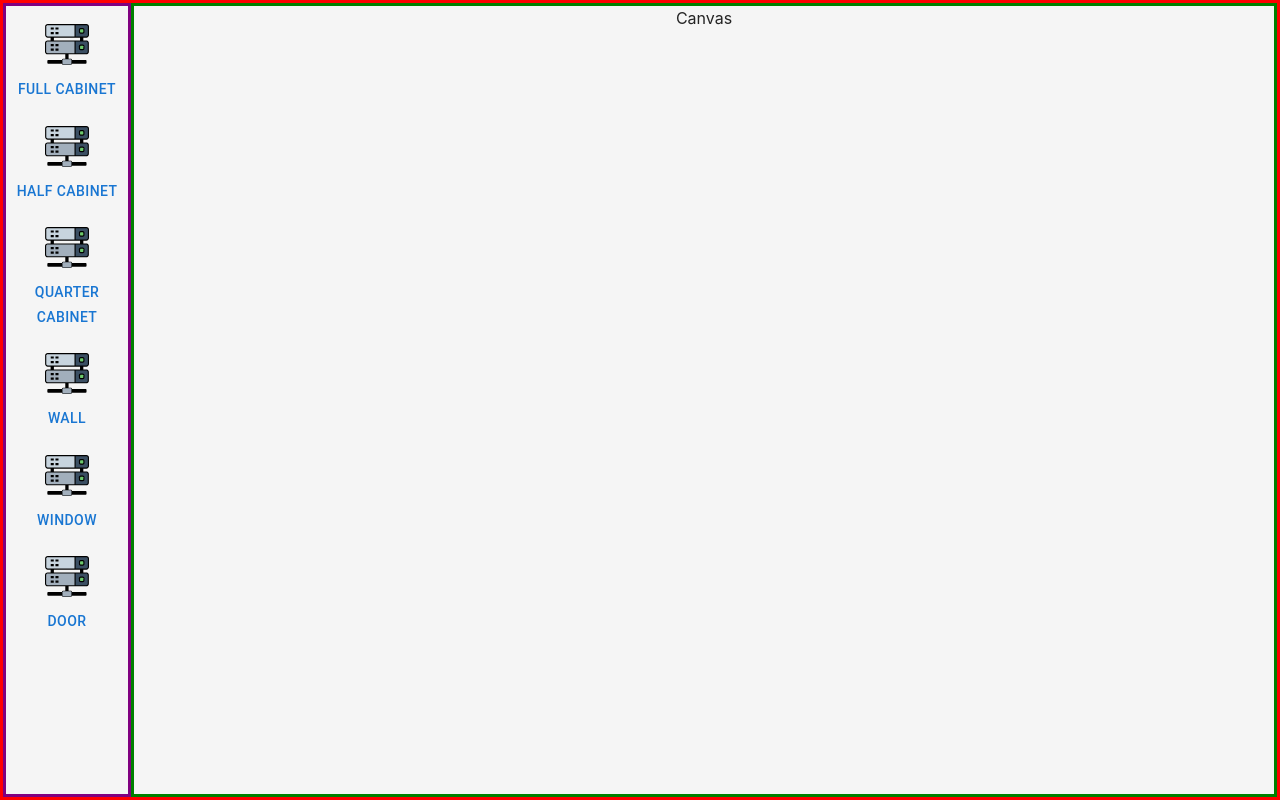
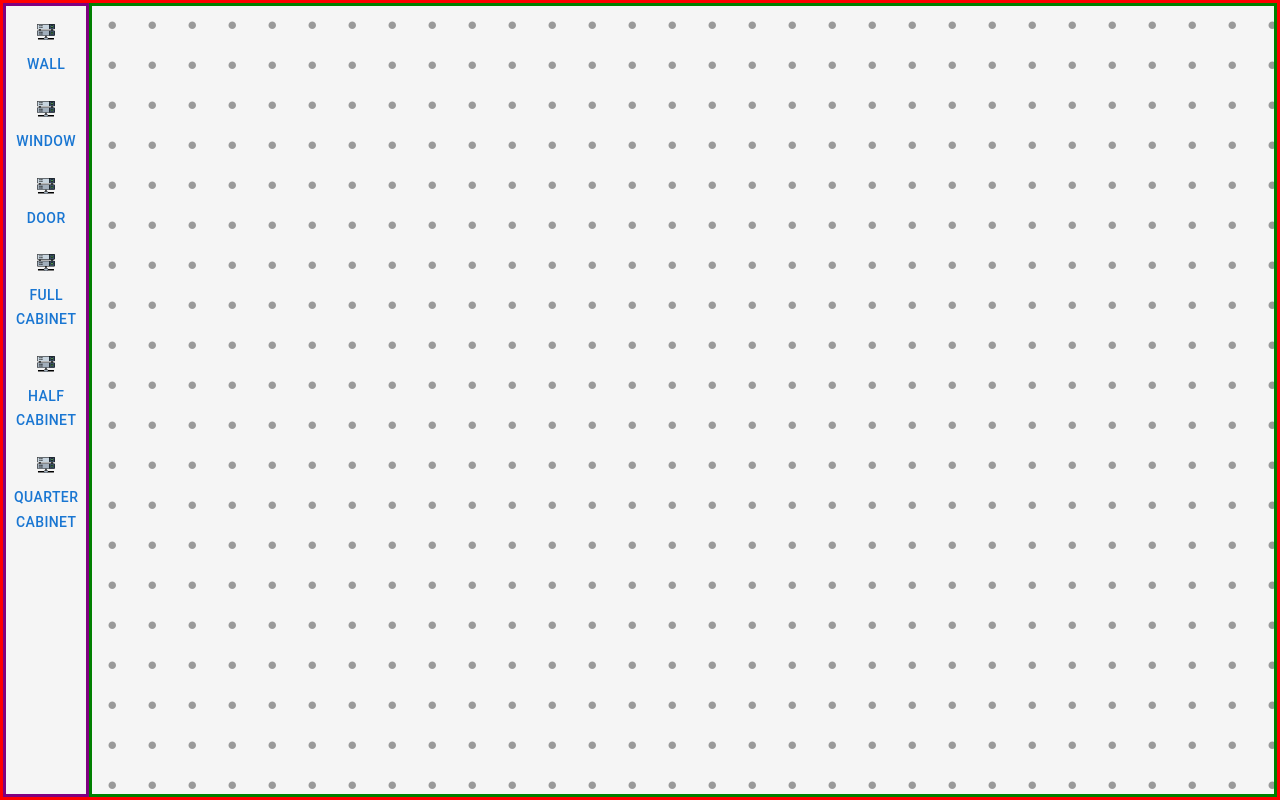
Before and after one commit to royhadad/server-room-dnd, a React (Vite) app: page / in a window 1280 px wide. Built offline with nearby package versions, Linux system fonts and the light colour scheme.

Commit message:
feat: render the canvas - grid of dots

```diff
--- a/src/EditPage/Canvas.tsx
+++ b/src/EditPage/Canvas.tsx
@@ -1,14 +1,59 @@
 import { css } from "@emotion/react";
+import React from "react";
 
-export const Canvas: React.FC = () => {
+interface CanvasProps {
+  selectedToolId: string | null;
+}
+
+const NUMBER_OF_DOTS = 100;
+const GAP_BETWEEN_DOTS_IN_PIXELS = 40;
+const arrayOfLength100 = Array.from({ length: NUMBER_OF_DOTS });
+
+export const Canvas: React.FC<CanvasProps> = () => {
   return (
     <div
       css={css`
         border: 3px solid green;
-        flex-grow: 1;
+        overflow: hidden;
       `}
     >
-      Canvas
+      <div
+        css={css`
+          width: 100%;
+          height: 100%;
+          overflow: auto;
+          display: grid;
+          grid-template-rows: repeat(
+            ${NUMBER_OF_DOTS},
+            ${GAP_BETWEEN_DOTS_IN_PIXELS}px
+          );
+        `}
+      >
+        {arrayOfLength100.map((_, rowIndex) => (
+          <div
+            key={rowIndex}
+            css={css`
+              display: grid;
+              grid-template-columns: repeat(
+                ${NUMBER_OF_DOTS},
+                ${GAP_BETWEEN_DOTS_IN_PIXELS}px
+              );
+            `}
+          >
+            {arrayOfLength100.map((_, columnIndex) => (
+              <div
+                key={columnIndex}
+                css={css`
+                  font-size: 24px;
+                  color: #999999;
+                `}
+              >
+                •
+              </div>
+            ))}
+          </div>
+        ))}
+      </div>
     </div>
   );
 };
--- a/src/EditPage/EditPage.tsx
+++ b/src/EditPage/EditPage.tsx
@@ -1,8 +1,11 @@
+import React, { useState } from "react";
 import { css } from "@emotion/react";
 import { Canvas } from "./Canvas.tsx";
 import { Toolbar } from "./Toolbar.tsx";
 
 export const EditPage: React.FC = () => {
+  const [selectedToolId, setSelectedToolId] = useState<string | null>(null);
+
   return (
     <div
       css={css`
@@ -12,8 +15,11 @@ export const EditPage: React.FC = () => {
         display: flex;
       `}
     >
-      <Toolbar />
-      <Canvas />
+      <Toolbar
+        selectedToolId={selectedToolId}
+        setSelectedToolId={setSelectedToolId}
+      />
+      <Canvas selectedToolId={selectedToolId} />
     </div>
   );
 };
--- a/src/EditPage/Toolbar.tsx
+++ b/src/EditPage/Toolbar.tsx
@@ -3,8 +3,13 @@ import { css } from "@emotion/react";
 import serverRackIcon from "../assets/server-rack-icon.svg";
 import { Tooltip, Button } from "@mui/material";
 
-export const Toolbar: React.FC = () => {
-  const [selectedToolId, setSelectedToolId] = React.useState<string>("server");
+interface ToolbarProps {
+  selectedToolId: string | null;
+  setSelectedToolId: (toolId: string | null) => void;
+}
+
+export const Toolbar: React.FC<ToolbarProps> = (props) => {
+  const { selectedToolId, setSelectedToolId } = props;
 
   return (
     <div
@@ -16,6 +21,27 @@ export const Toolbar: React.FC = () => {
         justify-content: flex-start;
       `}
     >
+      <ToolItem
+        id={"wall"}
+        name={"Wall"}
+        icon={serverRackIcon}
+        selectedToolId={selectedToolId}
+        setSelectedToolId={setSelectedToolId}
+      />
+      <ToolItem
+        id={"window"}
+        name={"Window"}
+        icon={serverRackIcon}
+        selectedToolId={selectedToolId}
+        setSelectedToolId={setSelectedToolId}
+      />
+      <ToolItem
+        id={"door"}
+        name={"Door"}
+        icon={serverRackIcon}
+        selectedToolId={selectedToolId}
+        setSelectedToolId={setSelectedToolId}
+      />
       <ToolItem
         id={"full-cabinet"}
         name={"Full Cabinet"}
@@ -37,27 +63,6 @@ export const Toolbar: React.FC = () => {
         selectedToolId={selectedToolId}
         setSelectedToolId={setSelectedToolId}
       />
-      <ToolItem
-        id={"wall"}
-        name={"Wall"}
-        icon={serverRackIcon}
-        selectedToolId={selectedToolId}
-        setSelectedToolId={setSelectedToolId}
-      />
-      <ToolItem
-        id={"window"}
-        name={"Window"}
-        icon={serverRackIcon}
-        selectedToolId={selectedToolId}
-        setSelectedToolId={setSelectedToolId}
-      />
-      <ToolItem
-        id={"door"}
-        name={"Door"}
-        icon={serverRackIcon}
-        selectedToolId={selectedToolId}
-        setSelectedToolId={setSelectedToolId}
-      />
     </div>
   );
 };
@@ -66,8 +71,8 @@ interface ToolItemProps {
   id: string;
   name: string;
   icon: string;
-  selectedToolId: string;
-  setSelectedToolId: (toolId: string) => void;
+  selectedToolId: string | null;
+  setSelectedToolId: (toolId: string | null) => void;
 }
 const ToolItem: React.FC<ToolItemProps> = (props) => {
   const isSelected = props.id === props.selectedToolId;
@@ -87,7 +92,13 @@ const ToolItem: React.FC<ToolItemProps> = (props) => {
             ${isSelected ? "background-color: #d2d2d2;" : ""}
           }
         `}
-        onClick={() => props.setSelectedToolId(props.id)}
+        onClick={() => {
+          if (isSelected) {
+            props.setSelectedToolId(null);
+          } else {
+            props.setSelectedToolId(props.id);
+          }
+        }}
       >
         <img
           src={props.icon}
```
